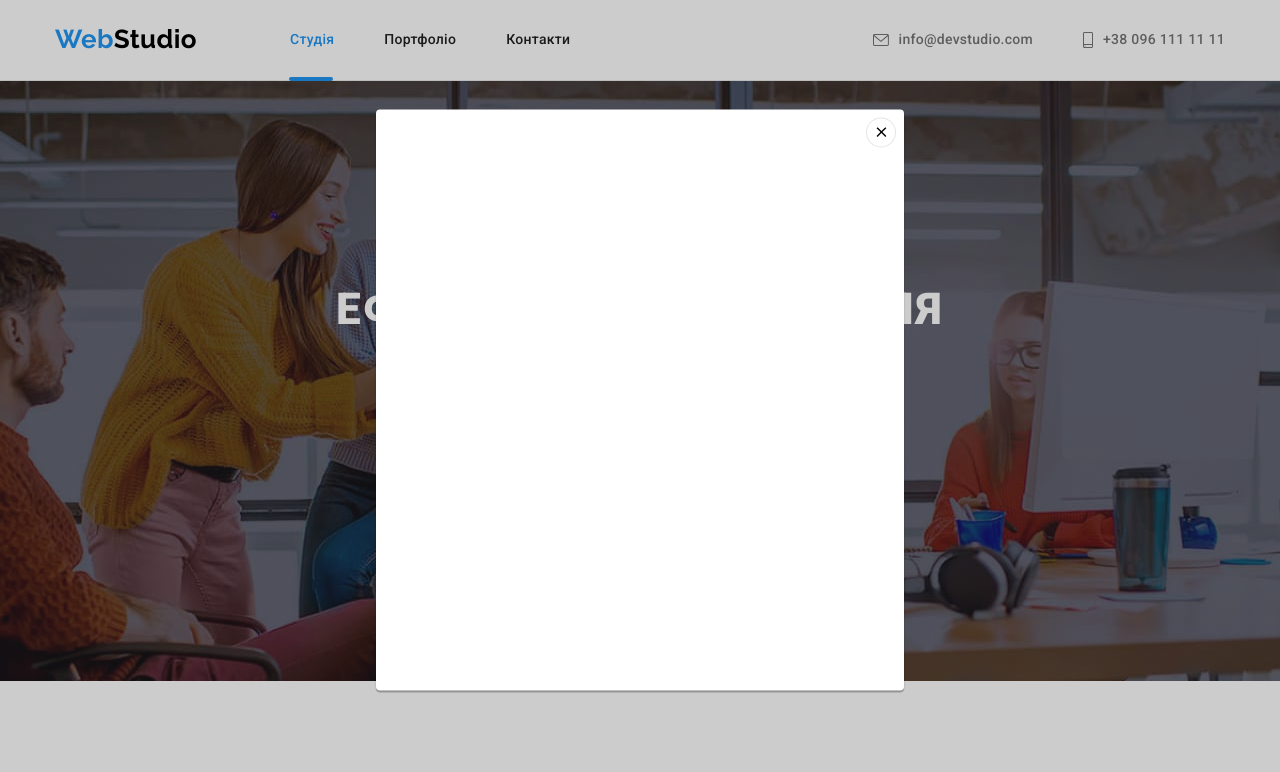
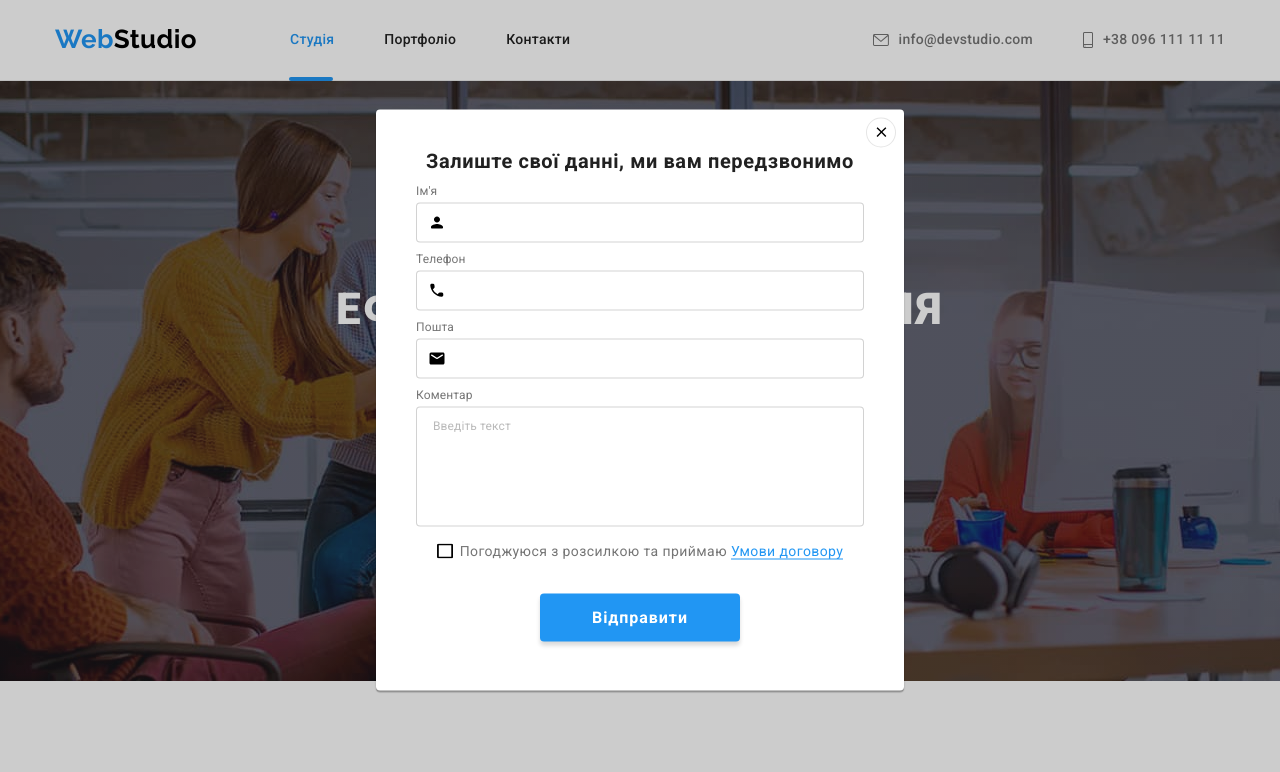
Before and after one commit to Yaroslav-Zelenyi/goit-markup-hw-06, a plain HTML site: page index.html in a window 1280 px wide. Both pictures are taken after a click on the button "Замовити послугу". Shown: the top 772 px of the page. Drawn offline with nearby package versions, Linux system fonts and the light colour scheme.

Commit message:
Create index.html

```diff
--- a/index.html
+++ b/index.html
@@ -1,5 +1,5 @@
 <!DOCTYPE html>
-<html lang="en">
+<html lang="uk">
   <head>
     <meta charset="UTF-8" />
     <meta http-equiv="X-UA-Compatible" content="IE=edge" />
@@ -558,8 +558,7 @@
         </div>
 
         <div class="join-block">
-          <h2 class="join-title">приєднуйтесь</h2>
-
+         <p class="join-title">приєднуйтесь</p>
           <ul class="join list">
             <li class="join-item">
               <a
@@ -623,6 +622,18 @@
             </li>
           </ul>
         </div>
+
+        <div class="subscription-block">
+          <p class="subscription-header">Підпишіться на розсилку</p>
+          <div class="subscription-title">
+            <input class="subscription-input" type="email" name="subscription-email" placeholder="E-mail">
+            <button class="subscription-btn" type="button">Підписатися
+              <svg class="subscription-icon" width="24" height="24">
+                <use href="./images/icons.svg/icon-send-telegram.svg#icon-icon-send-telegram"></use>
+              </svg>
+            </button>
+          </div>
+        </div>
       </div>
     </footer>
 
@@ -636,8 +647,61 @@
             ></use>
           </svg>
         </button>
+        <form name="client-form" class="modal-form-group">
+          <h3 class="modal__header list">Залиште свої данні, ми вам передзвонимо</h3>
+
+          <label class="modal-form">
+              <span class="modal-form__form-name">Ім'я</span>
+              <div class="modal-form__input-wrap">
+                  <input type="text" class="modal-form__form-input" name="user-name">
+                  <svg width="18" height="18" class="modal-form__input-icon">
+                      <use href="./images/modal.icon/modal-symbol.svg#icon-person-black-18dp-1"></use>
+                  </svg>
+              </div>
+          </label>
+
+          <label class="modal-form">
+              <span class="modal-form__form-name">Телефон</span>
+              <div class="modal-form__input-wrap">
+                  <input type="tel" class="modal-form__form-input" name="user-phone">
+                  <svg width="18" height="18" class="modal-form__input-icon">
+                      <use href="./images/modal.icon/modal-symbol.svg#icon-phone-black-18dp-1"></use>
+                  </svg>
+              </div>
+          </label>
+
+          <label class="modal-form">
+              <span class="modal-form__form-name">Пошта</span>
+              <div class="modal-form__input-wrap">
+                  <input type="email" class="modal-form__form-input" name="user-email">
+                  <svg width="18" height="18" class="modal-form__input-icon">
+                      <use href="./images/modal.icon/modal-symbol.svg#icon-email-black-18dp-1"></use>
+                  </svg>
+              </div>
+          </label>
+
+          <label class="modal-form">
+              <span class="modal-form__form-name">Коментар</span>
+              <div class="modal-form__input-wrap">
+                  <textarea class="modal-form__feedback" name="user-feedback" rows="10" placeholder="Введіть текст"></textarea>
+              </div>
+          </label>
+          <label class="modal-agreement">
+              <input type="checkbox" class="checkbox hidden" value="accept-policy" name="user-agreement">
+              <svg class="checkbox-icon" width="16" height="15">
+                  <use class="checkbox-icon_uncheck" href="./images/modal.icon/modal-symbol.svg#icon-Vector"></use>
+                  <use class="checkbox-icon_check" href="./images/modal.icon/icon-check.svg#icon-icon-check"></use>
+                </svg>
+              <span class="agreement-text">
+                  Погоджуюся з розсилкою та приймаю
+                  <a href="-" class="agreement-text-link">Умови договору</a>
+              </span>
+          </label>
+      </form>
+      <button class="modal-submit-btn" type="submit">Відправити</button>
       </div>
     </div>
+  </div>
 
     <script src="./modal.js"></script>
   </body>
```
